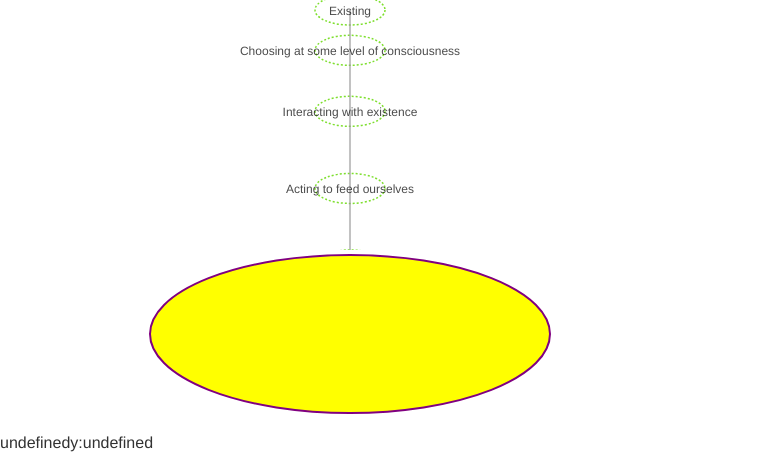
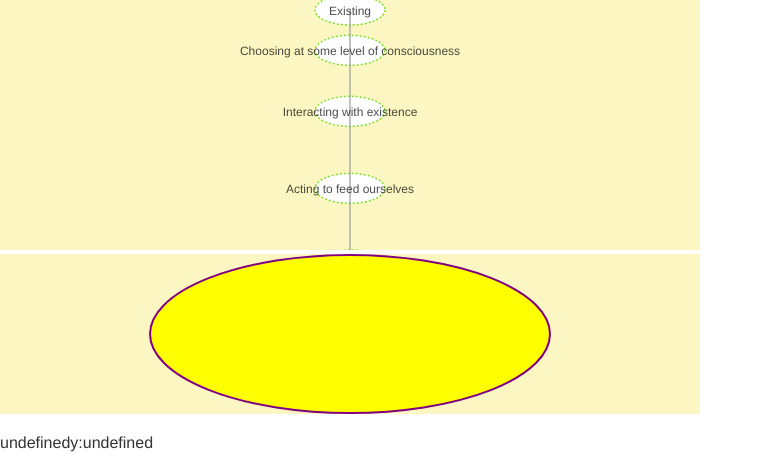
Before and after one commit to 4theLoveofForms/topicMap, a plain HTML site: page index.html in a window 1280 px wide. Shown: the top 467 px of the page, without its empty margins (0-763 px from the left). Drawn offline with nearby package versions, Linux system fonts and the light colour scheme.

Commit message:
both map parts working but the same

```diff
--- a/custom.css
+++ b/custom.css
@@ -37,3 +37,17 @@ background-color: pink;
 svg.over {
 z-index: 1;
 }
+
+svg {
+  background-color: #fcf6c2;
+}
+
+.oval {
+  width: 100%;
+  height: auto;
+  background: yellow;
+  border-radius: 50%;
+  border: dashed green 2px;
+  padding: 60px 0 0 0;
+
+}
--- a/index.html
+++ b/index.html
@@ -9,14 +9,19 @@
   </head>
 <body>
   <svg width="700" height="250" class="broader-network"></svg>
-  <div id="chosen-one">
+  <!-- <div id="chosen-one">
+  </div> -->
     <svg height="160" width="700" class="over" id="oval">
       <ellipse cx="350" cy="80" rx="200" ry="79" style="fill:yellow;stroke:purple;stroke-width:2" />
     </svg>
-  </div>
+  <!-- <div class="oval text-center " id="oval">
+    <p class="message box">
+      The message will go here
+    </p>
+  </div> -->
   <p class="message"></p>
   <h1>topic map</h1>
-  <!-- <svg width="700" height="400" class="narrower-network"></svg> -->
+  <svg width="700" height="400" class="narrower-network"></svg>
   <script type="module" src="index.js" >
   </script>
 </body>
--- a/index.js
+++ b/index.js
@@ -37,6 +37,8 @@ var svg1 = d3.select("svg.broader-network"),
   width = +svg1.attr("width"),
   height = +svg1.attr("height")
 
+var svg2 = d3.select("svg.narrower-network")
+
 loadPage(changableData1)
 
 function loadPage(changingData, d = "") {
@@ -59,6 +61,11 @@ function loadPage(changingData, d = "") {
       .remove();
       // .attr('hidde', true);
 
+    d3.select('div.oval')
+      .attr("hidden",true);
+      // .remove()
+    // .attr('opacity', 0);
+
     d3.select('svg#oval')
       .attr('opacity', 0)
       .attr("ry", 0)
@@ -73,7 +80,7 @@ function loadPage(changingData, d = "") {
         .attr("ry", 15)
         .attr("rx", 35)
         // .attr("fill", "white")
-        // .attr("stroke-dasharray", 2)
+        .attr("stroke-dasharray", 2)
         .attr("cx", () => { return d.x; })
         .attr("cy", () => { return d.y; })
       // svg1.append('text')
@@ -92,12 +99,14 @@ function loadPage(changingData, d = "") {
 
   // wait a moment then bring the big oval back in and render the map
     setTimeout(() => {
+      d3.select('div.oval').attr("hidden",null);
       d3.select('svg#oval')
         .transition(1000)
         .attr('opacity', 1)
         .attr("ry", 15 * 5)
         .attr("rx", 35 * 5)
-      render(svg1, data)
+        render(svg1, data)
+        render(svg2, data)
     }, 300)
 
 
@@ -109,8 +118,11 @@ function loadPage(changingData, d = "") {
 // }
 
 function render (selection, data) {
+
+
   let topics = data.broader_topics
   let links = data.broader_links
+
   let thisTopic = data.current_topic
 
   links.forEach(function (l) {
@@ -142,7 +154,7 @@ function render (selection, data) {
   .force("charge_force", d3.forceManyBody())
   .force("center_force", d3.forceCenter(width / 2, height / 2));
 
-  var nodes = svg1.append("g")
+  var nodes = selection.append("g")
     .attr("class", "nodes")
     .selectAll("ellipse").data(topics)
     .enter()
@@ -160,14 +172,14 @@ function render (selection, data) {
   //add link force to the simulation
   simulation.force("links", link_force)
 
-  var link = svg1.append("g")
+  var link = selection.append("g")
   .attr("class", "links")
   .selectAll("line")
   .data(links)
   .enter().append("line")
   .attr("stroke-width", 2);
 
-  var text = svg1.append("g")
+  var text = selection.append("g")
   .attr("class", "node-text")
   .attr("text-anchor", "middle")
   .selectAll("text")
@@ -184,7 +196,7 @@ function render (selection, data) {
   .attr("opacity", 0.7)
   ;
 
-  var nodeOver = svg1.append("g")
+  var nodeOver = selection.append("g")
     .attr("class", "nodes")
     .selectAll("ellipse")
     .data(topics)
```
